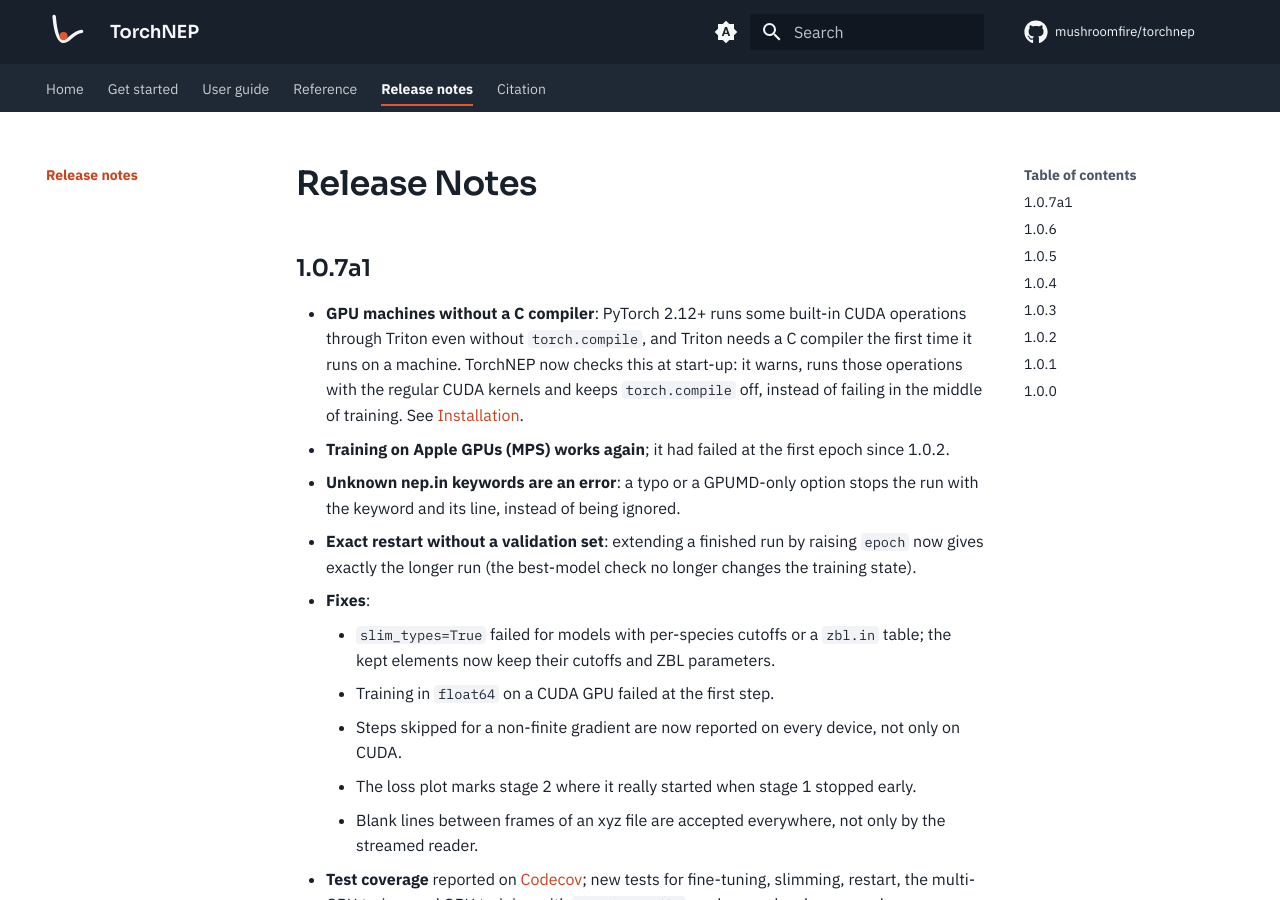
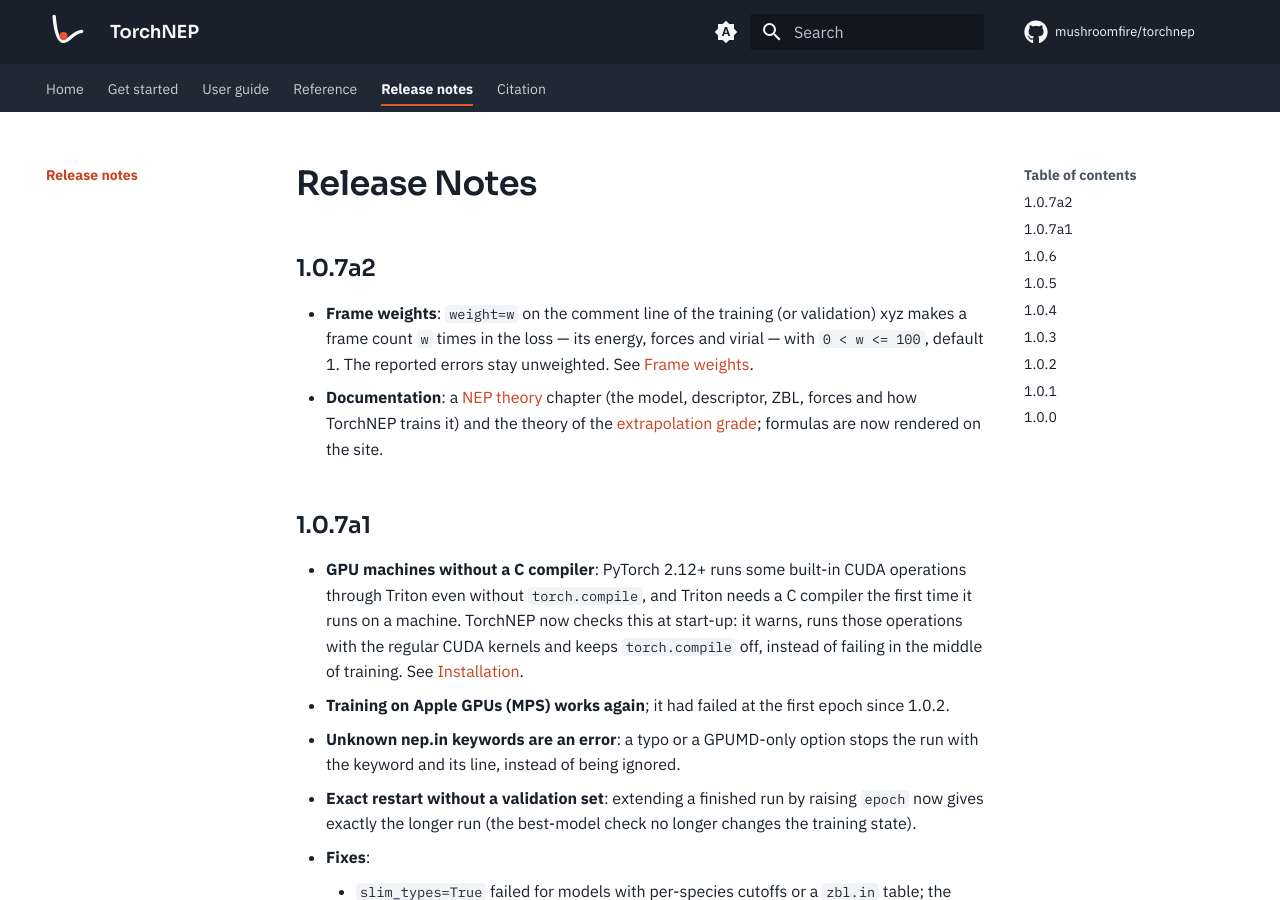
Before and after one commit to mushroomfire/torchnep, an MkDocs documentation site: the page built from docs/release-notes.md, in a window 1280 px wide and 900 px high. Built offline with MkDocs 1.6.1 and Material for MkDocs 9.7.7, drawn with Linux system fonts in a browser that asks for light colours; comment, search, counter and statistics services are not loaded.

Commit message:
Version 1.0.7a2; release notes

```diff
--- a/docs/release-notes.md
+++ b/docs/release-notes.md
@@ -1,4 +1,9 @@
 # Release Notes
+
+## 1.0.7a2
+
+- **Frame weights**: `weight=w` on the comment line of the training (or validation) xyz makes a frame count `w` times in the loss — its energy, forces and virial — with `0 < w <= 100`, default 1. The reported errors stay unweighted. See [Frame weights](getting-started/training-data.md#frame-weights).
+- **Documentation**: a [NEP theory](getting-started/theory.md) chapter (the model, descriptor, ZBL, forces and how TorchNEP trains it) and the theory of the [extrapolation grade](guide/extrapolation.md#theory); formulas are now rendered on the site.
 
 ## 1.0.7a1
 
--- a/torchnep/__init__.py
+++ b/torchnep/__init__.py
@@ -11,7 +11,7 @@
 # You should have received a copy of the GNU General Public License
 # along with TorchNEP.  If not, see <http://www.gnu.org/licenses/>.
 
-__version__ = "1.0.7a1"
+__version__ = "1.0.7a2"
 
 from .predict import predict_dataset, predict_dataset_sharded
 from .train import train_nep
```
